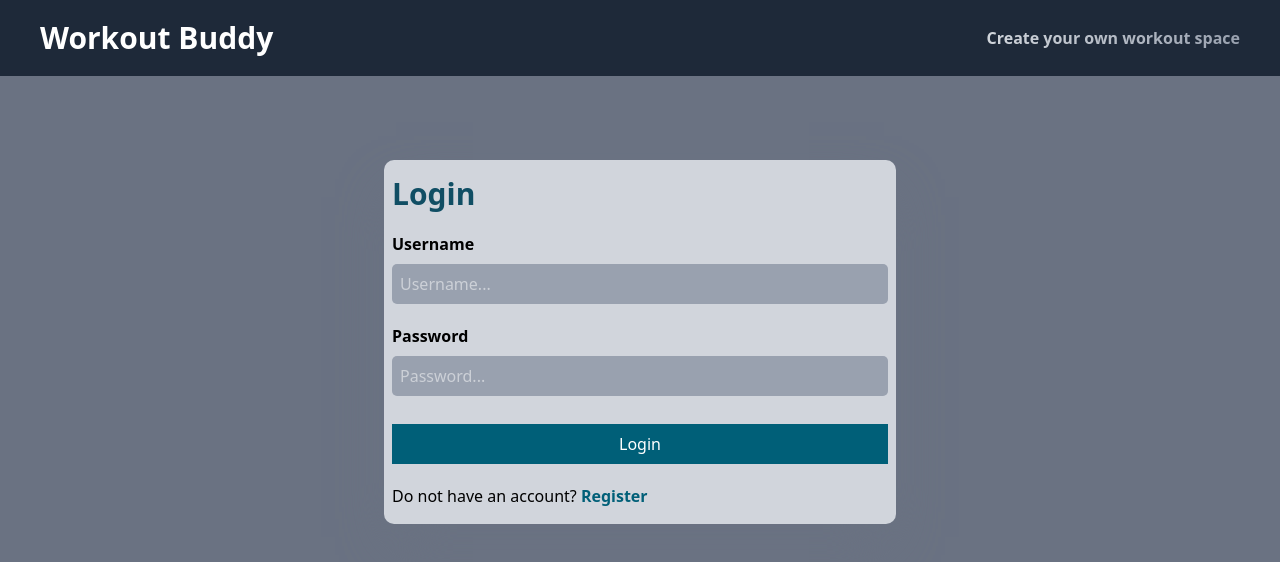
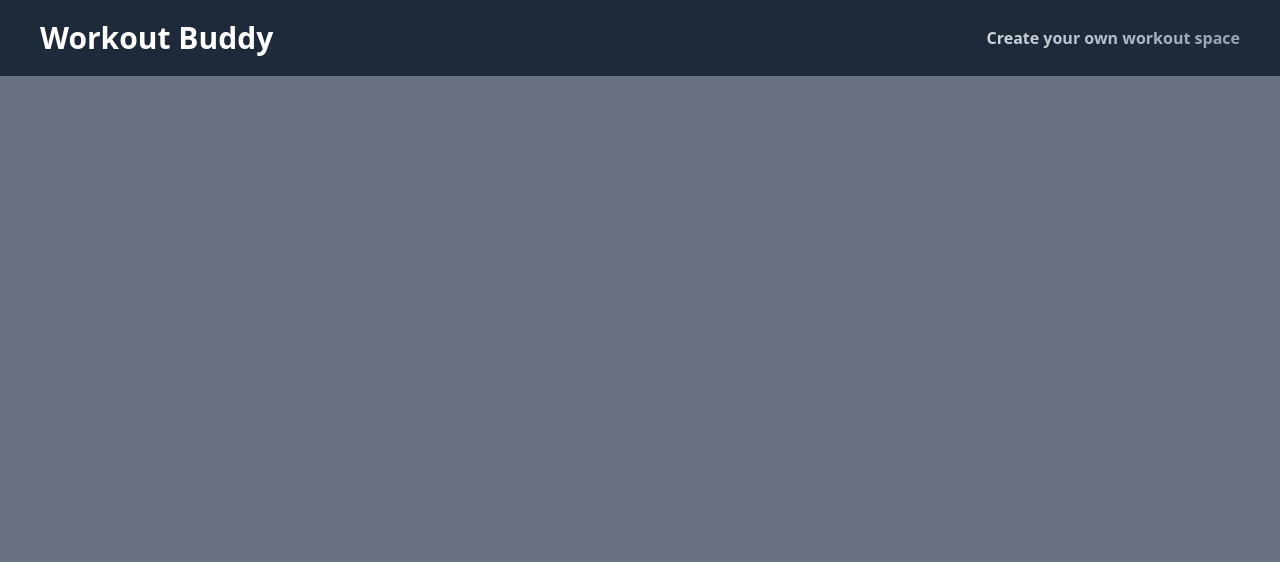
Before and after one commit to DinethSheveen/Workout-Buddy, a React (Vite) app in the folder frontend/: page / in a window 1280 px wide. Before the commit this address led to /login. Shown: the top 562 px of the page. Built offline with nearby package versions, Linux system fonts and the light colour scheme.

Commit message:
VITE : Updated navigation urls

```diff
--- a/frontend/src/App.jsx
+++ b/frontend/src/App.jsx
@@ -25,7 +25,7 @@ function App() {
           <Route path="/login" element={<Login setAuthorizedUser={setAuthorizedUser} setLoggedIn={setLoggedIn}/>}/>
           <Route path="/register" element={<Register/>}/>
           <Route element={<Protected authorizedUser={authorizedUser}/>}>
-            <Route path="/" element={<Home authorizedUser={authorizedUser}/>}/>
+            <Route path="/dashboard" element={<Home authorizedUser={authorizedUser}/>}/>
             <Route path="/update-workout/:id" element={<UpdateWorkout/>}/>
           </Route>
         </Routes>
--- a/frontend/src/components/UpdateWorkout.jsx
+++ b/frontend/src/components/UpdateWorkout.jsx
@@ -50,7 +50,7 @@ function UpdateWorkout() {
                 console.log(response);
 
                 setTimeout(()=>{
-                    navigate("/")
+                    navigate("/dashboard")
                 },3000)
 
             } catch (error) {
--- a/frontend/src/components/Workout.jsx
+++ b/frontend/src/components/Workout.jsx
@@ -34,7 +34,7 @@ function Workout({workout}) {
         <div className='flex justify-between items-center'>
           <p className='text-gray-800 text-2xl'>{workout.title}</p>
           <div className="flex gap-2 text-2xl">
-            <Link to={`update-workout/${workout._id}`}><BiEdit className="cursor-pointer text-gray-700"/></Link>
+            <Link to={`/update-workout/${workout._id}`}><BiEdit className="cursor-pointer text-gray-700"/></Link>
             <RiDeleteBin5Line className="text-red-700 cursor-pointer" onClick={deleteWorkout}/>
           </div>
         </div>
--- a/frontend/src/pages/Login.jsx
+++ b/frontend/src/pages/Login.jsx
@@ -38,7 +38,7 @@ function Login({setAuthorizedUser,setLoggedIn}) {
             setAuthorizedUser(localStorage.getItem("user"))
             setLoggedIn(true)
             // console.log(JSON.parse(localStorage.getItem("user")).username);
-            navigate("/")
+            navigate("/dashboard")
           },3000)
         }
 
@@ -64,7 +64,7 @@ function Login({setAuthorizedUser,setLoggedIn}) {
             {/* PASSWORD */}
             <div className='flex flex-col gap-2'>
                 <label htmlFor="reps" className='font-bold'>Password</label>
-                <input type="text" id='reps' placeholder='Password...' className='text-white bg-gray-400 p-2 rounded-[5px]' value={fields.password} onChange={handlePassword}/>
+                <input type="password" id='reps' placeholder='Password...' className='text-white bg-gray-400 p-2 rounded-[5px]' value={fields.password} onChange={handlePassword}/>
             </div>
 
             <button className='bg-cyan-800 text-white mt-2 p-2 cursor-pointer hover:bg-cyan-700 active:bg-cyan-600 transition-all'>Login</button>
```
